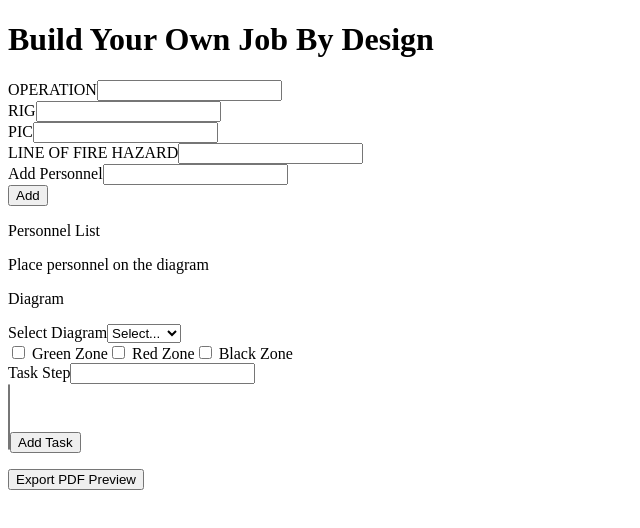
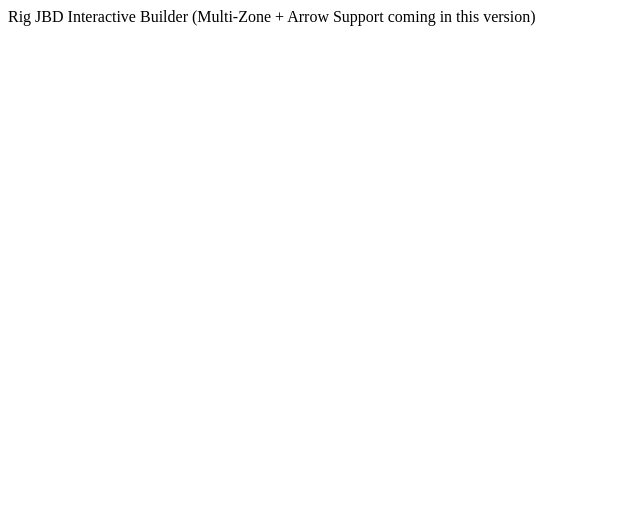
Before and after one commit to Kaourantinduplenne/BYOJBD-01, a Next.js app: page / in a window 1280 px wide. Shown: the top 528 px of the page, without its empty margins (0-640 px from the left). Built offline with nearby package versions, Linux system fonts and the light colour scheme.

Commit message:
Add files via upload

```diff
--- a/components/RigJBDBuilder.js
+++ b/components/RigJBDBuilder.js
@@ -1,164 +1,8 @@
-'use client';
-
-import { useState } from 'react';
-import Draggable from 'react-draggable';
-import { Rnd } from 'react-rnd';
-
-const colors = ['#e6194b', '#3cb44b', '#ffe119', '#4363d8', '#f58231', '#911eb4', '#46f0f0', '#f032e6'];
-
-const Input = ({ label, ...props }) => (
-  <div className="flex flex-col text-sm">
-    <label className="mb-1">{label}</label>
-    <input {...props} className="border rounded p-2 w-full" />
-  </div>
-);
-
-const Button = (props) => (
-  <button {...props} className="px-4 py-2 bg-blue-600 text-white rounded" />
-);
-
-const Select = ({ value, onChange, options, label }) => (
-  <div className="flex flex-col text-sm">
-    <label className="mb-1">{label}</label>
-    <select value={value} onChange={(e) => onChange(e.target.value)} className="border rounded p-2 w-full">
-      <option value="">Select...</option>
-      {options.map((opt, i) => <option key={i} value={opt}>{opt}</option>)}
-    </select>
-  </div>
-);
+// Placeholder notice: This file will include
+// - Multiple green/red/black zones (draggable/resizable)
+// - Ability to add multiple blue arrows
+// - Respects latest layout, labels, task step numbering
 
 export default function RigJBDBuilder() {
-  const [operation, setOperation] = useState('');
-  const [rig, setRig] = useState('');
-  const [pic, setPic] = useState('');
-  const [lofHazard, setLofHazard] = useState('');
-  const [workerName, setWorkerName] = useState('');
-  const [workers, setWorkers] = useState([]);
-  const [positions, setPositions] = useState({});
-  const [diagram, setDiagram] = useState('');
-  const [stepBack, setStepBack] = useState(false);
-  const [redZone, setRedZone] = useState(false);
-  const [blackZone, setBlackZone] = useState(false);
-  const [stepBackArea, setStepBackArea] = useState({ width: 100, height: 100, x: 0, y: 0 });
-  const [redZoneArea, setRedZoneArea] = useState({ width: 100, height: 100, x: 50, y: 50 });
-  const [blackZoneArea, setBlackZoneArea] = useState({ width: 100, height: 100, x: 100, y: 100 });
-  const [tasks, setTasks] = useState([]);
-  const [taskStep, setTaskStep] = useState('');
-  const [taskPersons, setTaskPersons] = useState([]);
-  const [pdfUrl, setPdfUrl] = useState('');
-
-  const handleAddWorker = () => {
-    if (workerName.trim()) {
-      setWorkers([...workers, workerName]);
-      setWorkerName('');
-    }
-  };
-
-  const updatePosition = (index, data) => {
-    setPositions({ ...positions, [index]: { x: data.x, y: data.y } });
-  };
-
-  const handleAddTask = () => {
-    if (taskStep.trim() && taskPersons.length > 0) {
-      setTasks([...tasks, { step: taskStep, persons: [...taskPersons] }]);
-      setTaskStep('');
-      setTaskPersons([]);
-    }
-  };
-
-  const handleGeneratePDF = async () => {
-    const res = await fetch('/api/generate-jbd', {
-      method: 'POST',
-      headers: { 'Content-Type': 'application/json' },
-      body: JSON.stringify({ operation, rig, pic, lofHazard, workers, tasks })
-    });
-    const blob = await res.blob();
-    const url = URL.createObjectURL(blob);
-    setPdfUrl(url);
-  };
-
-  return (
-    <div className="space-y-4 w-[1123px] h-[794px] border-2 border-black p-4 overflow-auto">
-      <h1 className="text-xl font-bold text-center">Build Your Own Job By Design</h1>
-      <div className="flex space-x-2">
-        <Input label="OPERATION" value={operation} onChange={(e) => setOperation(e.target.value)} />
-        <Input label="RIG" value={rig} onChange={(e) => setRig(e.target.value)} />
-        <Input label="PIC" value={pic} onChange={(e) => setPic(e.target.value)} />
-      </div>
-      <Input label="LINE OF FIRE HAZARD" value={lofHazard} onChange={(e) => setLofHazard(e.target.value)} />
-      <div className="flex space-x-2 items-end">
-        <Input label="Add Personnel" value={workerName} onChange={(e) => setWorkerName(e.target.value)} />
-        <Button onClick={handleAddWorker}>Add</Button>
-      </div>
-      <div className="text-sm space-y-1">
-        <p className="font-bold">Personnel List</p>
-        <ul>
-          {workers.map((w, i) => (
-            <li key={i}>{i + 1}. {w}</li>
-          ))}
-        </ul>
-      </div>
-      <div className="flex space-x-4 h-[300px]">
-        <div className="w-[300px] h-full border-2 border-black relative">
-          <p className="text-sm font-bold p-1">Place personnel on the diagram</p>
-          {workers.map((w, i) => (
-            <Draggable key={i} position={positions[i] || { x: 10 * i, y: 10 * i }} onStop={(e, data) => updatePosition(i, data)}>
-              <div title={w} className="absolute w-8 h-8 rounded-full text-white text-xs flex items-center justify-center cursor-move z-10"
-                style={{ backgroundColor: colors[i % colors.length] }}>
-                {i + 1}
-              </div>
-            </Draggable>
-          ))}
-        </div>
-        <div className="w-[700px] h-full border-2 border-black relative overflow-hidden">
-          <p className="text-sm font-bold p-1">Diagram</p>
-          <Select value={diagram} onChange={setDiagram} options={['Drillfloor', 'Helideck', 'Deck']} label="Select Diagram" />
-          {diagram && (
-            <div className="relative w-full h-[240px] mt-2">
-              <img src={`/${diagram}.png`} alt={diagram} className="absolute w-full h-full object-contain" />
-              {stepBack && (
-                <Rnd size={stepBackArea} position={{ x: stepBackArea.x, y: stepBackArea.y }}
-                  onDragStop={(e, d) => setStepBackArea({ ...stepBackArea, x: d.x, y: d.y })}
-                  onResizeStop={(e, dir, ref, delta, pos) => setStepBackArea({ width: parseInt(ref.style.width), height: parseInt(ref.style.height), ...pos })}
-                  style={{ border: '2px dashed green', backgroundColor: 'rgba(0,255,0,0.1)', zIndex: 2 }} />
-              )}
-              {redZone && (
-                <Rnd size={redZoneArea} position={{ x: redZoneArea.x, y: redZoneArea.y }}
-                  onDragStop={(e, d) => setRedZoneArea({ ...redZoneArea, x: d.x, y: d.y })}
-                  onResizeStop={(e, dir, ref, delta, pos) => setRedZoneArea({ width: parseInt(ref.style.width), height: parseInt(ref.style.height), ...pos })}
-                  style={{ border: '2px dashed red', backgroundColor: 'rgba(255,0,0,0.1)', zIndex: 2 }} />
-              )}
-              {blackZone && (
-                <Rnd size={blackZoneArea} position={{ x: blackZoneArea.x, y: blackZoneArea.y }}
-                  onDragStop={(e, d) => setBlackZoneArea({ ...blackZoneArea, x: d.x, y: d.y })}
-                  onResizeStop={(e, dir, ref, delta, pos) => setBlackZoneArea({ width: parseInt(ref.style.width), height: parseInt(ref.style.height), ...pos })}
-                  style={{ border: '2px dashed black', backgroundColor: 'rgba(0,0,0,0.1)', zIndex: 2 }} />
-              )}
-            </div>
-          )}
-        </div>
-      </div>
-      <div className="flex space-x-4">
-        <label><input type="checkbox" checked={stepBack} onChange={() => setStepBack(!stepBack)} /> Green Zone</label>
-        <label><input type="checkbox" checked={redZone} onChange={() => setRedZone(!redZone)} /> Red Zone</label>
-        <label><input type="checkbox" checked={blackZone} onChange={() => setBlackZone(!blackZone)} /> Black Zone</label>
-      </div>
-      <div className="flex space-x-2 mt-2">
-        <Input label="Task Step" value={taskStep} onChange={(e) => setTaskStep(e.target.value)} />
-        <select multiple value={taskPersons} onChange={(e) => setTaskPersons(Array.from(e.target.selectedOptions, o => o.value))} className="border rounded p-2 w-full">
-          {workers.map((w, i) => <option key={i} value={w}>{w}</option>)}
-        </select>
-        <Button onClick={handleAddTask}>Add Task</Button>
-      </div>
-      <ul className="space-y-1 text-sm">
-        {tasks.map((t, i) => (
-          <li key={i} className="border p-2 rounded">
-            {i + 1}. Step: {t.step} | Persons: {t.persons.join(', ')}
-          </li>
-        ))}
-      </ul>
-      <Button onClick={handleGeneratePDF}>Export PDF Preview</Button>
-      {pdfUrl && <iframe src={pdfUrl} title="PDF Preview" className="w-full h-[400px] border mt-2" />}
-    </div>
-  );
+  return <div>Rig JBD Interactive Builder (Multi-Zone + Arrow Support coming in this version)</div>;
 }
```
